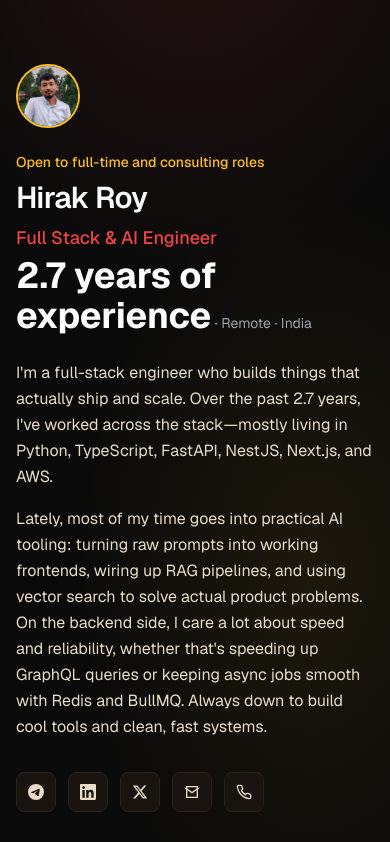
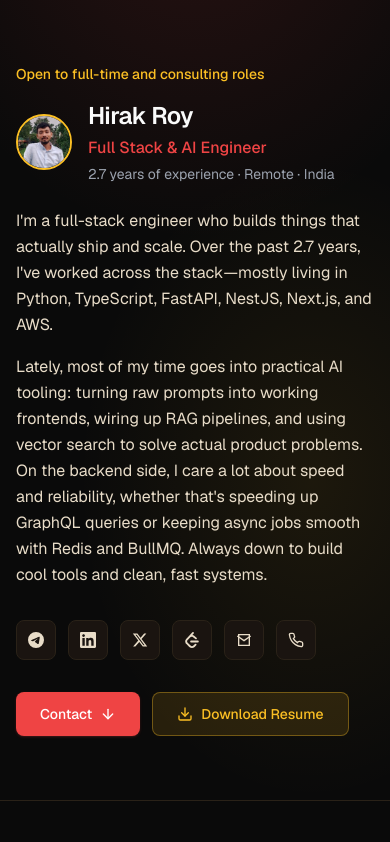
Before and after one commit to hirakroya50/portfolio, a Next.js app: page / in a window 390 px wide. Shown: the top 842 px of the page. Built offline with nearby package versions, Linux system fonts and the light colour scheme.

Commit message:
Update LeetCode profile link and enhance Hero component with LeetCode icon in social links. Adjust layout for better alignment and responsiveness.

```diff
--- a/components/sections/Contact.tsx
+++ b/components/sections/Contact.tsx
@@ -15,7 +15,7 @@ export function Contact() {
     { label: "Phone", value: profile.phone, href: `tel:${profile.phone.replace(/\s/g, "")}` },
     { label: "LinkedIn", value: "linkedin.com/in/royhirakp", href: profile.linkedin },
     { label: "GitHub", value: "github.com/hirakroya50", href: profile.github },
-    { label: "LeetCode", value: "leetcode.com/u/hirakroya50", href: profile.leetcode },
+    { label: "LeetCode", value: "leetcode.com/u/royhirakp", href: profile.leetcode },
   ];
 
   return (
--- a/components/sections/hero-social-links.tsx
+++ b/components/sections/hero-social-links.tsx
@@ -1,6 +1,7 @@
 "use client";
 
 import Link from "next/link";
+import { SiLeetcode } from "react-icons/si";
 
 import { cn } from "@/lib/utils";
 import type { Profile } from "@/lib/schemas";
@@ -60,6 +61,7 @@ export function HeroSocialLinks({ profile }: HeroSocialLinksProps) {
     { label: "Telegram", href: profile.telegram, external: true, icon: TelegramIcon },
     { label: "LinkedIn", href: profile.linkedin, external: true, icon: LinkedInIcon },
     { label: "X", href: profile.x, external: true, icon: XIcon },
+    { label: "LeetCode", href: profile.leetcode, external: true, icon: SiLeetcode },
     { label: "Email", href: `mailto:${profile.email}`, external: false, icon: MailIcon },
     { label: "Mobile", href: phoneHref, external: false, icon: PhoneIcon },
   ];
--- a/components/sections/hero.tsx
+++ b/components/sections/hero.tsx
@@ -22,33 +22,31 @@ export function Hero() {
       />
 
       <div className="relative mx-auto max-w-2xl px-4 py-16 sm:px-6 sm:py-24">
-        <div className="flex flex-col gap-6 sm:flex-row sm:items-start sm:gap-6">
-          <div className="shrink-0">
+        <p className="mb-4 text-sm font-medium text-accent">
+          {profile.availability}
+        </p>
+
+        <div className="flex items-center gap-4">
           <Image
             src={profile.avatar}
             alt={profile.name}
-              width={80}
-              height={80}
-              className="h-16 w-16 rounded-full border-2 border-accent object-cover sm:h-20 sm:w-20"
+            width={72}
+            height={72}
+            className="h-14 w-14 shrink-0 rounded-full border-2 border-accent object-cover sm:h-16 sm:w-16"
             priority
           />
-          </div>
-
-          <div className="min-w-0 flex-1">
-            <p className="mb-2 text-sm font-medium text-accent">
-              {profile.availability}
-            </p>
-            <h1 className="text-3xl font-semibold tracking-tight text-foreground sm:text-4xl lg:text-5xl">
+          <div className="min-w-0">
+            <h1 className="text-2xl font-semibold tracking-tight text-foreground sm:text-3xl">
               {profile.name}
             </h1>
-            <p className="mt-2 text-lg font-medium text-primary sm:text-xl">
+            <p className="mt-1 text-base font-medium text-primary sm:text-lg">
               {profile.title}
             </p>
             <p className="mt-1 text-sm text-muted">
-              <span className="text-4xl font-bold text-white">
-              {profile.yearsExperience} years of experience
-                </span> · {profile.location}
+              {profile.yearsExperience} years of experience · {profile.location}
             </p>
+          </div>
+        </div>
 
         <div className="mt-6 max-w-prose space-y-4 text-base leading-relaxed text-secondary-foreground">
           {bioParagraphs.map((paragraph) => (
@@ -75,8 +73,6 @@ export function Hero() {
           </Button>
         </div>
       </div>
-        </div>
-      </div>
     </section>
   );
 }
--- a/content/profile.ts
+++ b/content/profile.ts
@@ -16,7 +16,7 @@ Lately, most of my time goes into practical AI tooling: turning raw prompts into
   linkedin: "https://www.linkedin.com/in/royhirakp/",
   x: "https://x.com/hirakroya50",
   github: "https://github.com/hirakroya50",
-  leetcode: "https://leetcode.com/u/hirakroya50/",
+  leetcode: "https://leetcode.com/u/royhirakp/",
   portfolio: "https://hirakroy.dev",
   resumePath: "/resume.pdf",
 };
```
Lines whose indentation alone changed are shown as unchanged.
